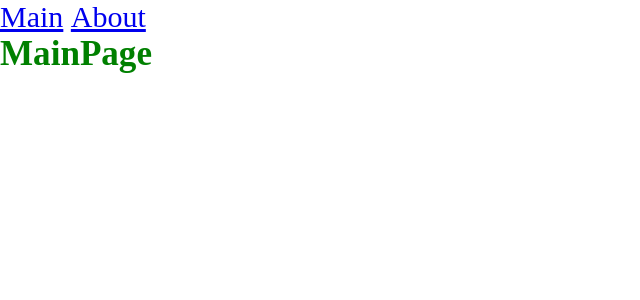
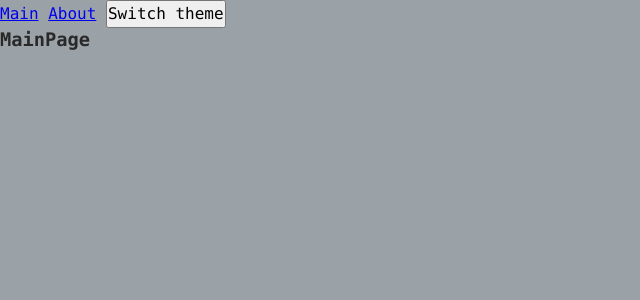
Before and after one commit to H1dEx/react-practice, a React app: page / in a window 1280 px wide. Shown: the top 300 px of the page, without its empty margins (0-640 px from the left). Built offline with nearby package versions, Linux system fonts and the light colour scheme.

Commit message:
add themes

```diff
--- a/src/App.tsx
+++ b/src/App.tsx
@@ -1,21 +1,27 @@
-import React, { Suspense } from "react";
-import './index.sass';
-import {Route, Routes } from "react-router-dom";
-import { Link } from "react-router-dom";
+import React, {Suspense} from "react";
+import './styles/index.sass';
+import {Route, Routes} from "react-router-dom";
+import {Link} from "react-router-dom";
 import {AboutPageLazy} from "./pages/AboutPage/AboutPage.lazy";
 import {MainPageLazy} from "./pages/MainPage/MainPage.lazy";
+import {useTheme} from "./theme/useTheme";
+
 
 export const App = () => {
-    return (<div className="apps">
+    const {theme, toggleTheme} = useTheme();
+
+    return (<div className={`apps ${theme}`}>
         <div>
             <Link to="/">Main</Link>&nbsp;
 
-            <Link to="/about">About</Link>
+            <Link to="/about">About</Link>&nbsp;
+
+            <button onClick={toggleTheme}>Switch theme</button>
         </div>
         <Suspense fallback={<div>loading...</div>}>
             <Routes>
-                <Route path={'/about'} element={<AboutPageLazy/>} />
-                <Route path={'/'} element={<MainPageLazy/>} />
+                <Route path={'/about'} element={<AboutPageLazy/>}/>
+                <Route path={'/'} element={<MainPageLazy/>}/>
             </Routes>
         </Suspense>
     </div>)
--- a/src/index.sass
+++ /dev/null
@@ -1,8 +0,0 @@
-*
-  padding: 0
-  margin: 0
-  box-sizing: border-box
-
-.apps
-  font-size: 30px
-  color: green
--- a/src/index.tsx
+++ b/src/index.tsx
@@ -2,6 +2,13 @@ import ReactDOM from 'react-dom';
 import React from "react";
 import {App} from "./App";
 import {BrowserRouter} from "react-router-dom";
+import './styles/index.sass'
+import {ThemeProvider} from "./theme/ThemeProvider";
 
 ReactDOM.render(
-    <BrowserRouter><App/></BrowserRouter>, document.getElementById('root'))
+    <BrowserRouter>
+        <ThemeProvider>
+            <App/>
+        </ThemeProvider>
+    </BrowserRouter>,
+    document.getElementById('root'))
--- /dev/null
+++ b/src/styles/index.sass
@@ -0,0 +1,10 @@
+@import "reset"
+@import "./themes/dark"
+@import "./themes/light"
+@import "./variables/global"
+
+.apps
+  font: var(--font-m)
+  background: var(--bg-color)
+  color: var(--primary-color)
+  min-height: 100vh
--- /dev/null
+++ b/src/styles/reset.sass
@@ -0,0 +1,8 @@
+*
+  padding: 0
+  margin: 0
+  box-sizing: border-box
+
+input, button, textarea, select
+  margin: 0
+  font: inherit
--- /dev/null
+++ b/src/styles/themes/dark.sass
@@ -0,0 +1,4 @@
+.apps.dark
+  --bg-color: #061f62
+  --primary-color: #edafaf
+  --secondary-color: #ed5252
--- /dev/null
+++ b/src/styles/themes/light.sass
@@ -0,0 +1,4 @@
+.apps.light
+  --bg-color: #9aa2a7
+  --primary-color: #2a2929
+  --secondary-color: #680c0c
--- /dev/null
+++ b/src/styles/variables/global.sass
@@ -0,0 +1,9 @@
+\:root
+  --font-family-main: Consolas, "Courier New"
+  --font-size-m: 16px
+  --font-line-m: 24px
+  --font-m: var(--font-size-m) / var(--font-line-m) var(--font-family-main)
+
+  --font-size-l: 24px
+  --font-line-l: 32px
+  --font-l: var(--font-size-l) / var(--font-line-l) var(--font-family-main)
--- /dev/null
+++ b/src/theme/ThemeContext.ts
@@ -0,0 +1,16 @@
+import {createContext} from "react";
+
+export enum Themes {
+    Light = 'light',
+    Dark = 'dark',
+}
+
+export interface ThemeContextProps {
+    theme?: Themes;
+    setTheme?: () => void;
+}
+
+export const ThemeContext = createContext<ThemeContextProps>({});
+
+
+export const THEME_STORAGE_KEY = 'theme';
--- /dev/null
+++ b/src/theme/ThemeProvider.tsx
@@ -0,0 +1,17 @@
+import React, {FC, useCallback, useMemo, useState} from "react";
+import {THEME_STORAGE_KEY, ThemeContext, Themes} from "./ThemeContext";
+
+
+export const ThemeProvider: FC = ({children}) => {
+    const [theme, setTheme] = useState<Themes>(localStorage.getItem(THEME_STORAGE_KEY) as Themes || Themes.Light);
+
+    const handleToggleTheme = useCallback(() => {
+        const newTheme = theme === Themes.Dark ? Themes.Light : Themes.Dark;
+        setTheme(newTheme);
+        localStorage.setItem(THEME_STORAGE_KEY, newTheme);
+    }, [setTheme, theme])
+
+    const defaultProps = useMemo(() => ({theme, setTheme: handleToggleTheme}), [theme, handleToggleTheme])
+
+    return (<ThemeContext.Provider value={defaultProps}>{children}</ThemeContext.Provider>)
+}
--- /dev/null
+++ b/src/theme/useTheme.ts
@@ -0,0 +1,16 @@
+import {useContext} from "react";
+import {ThemeContext, Themes} from "./ThemeContext";
+
+interface UseTheme {
+    toggleTheme: () => void;
+    theme: Themes;
+}
+
+export function useTheme(): UseTheme {
+    const {theme, setTheme} = useContext(ThemeContext);
+
+    return {
+        theme,
+        toggleTheme: setTheme,
+    }
+}
```
